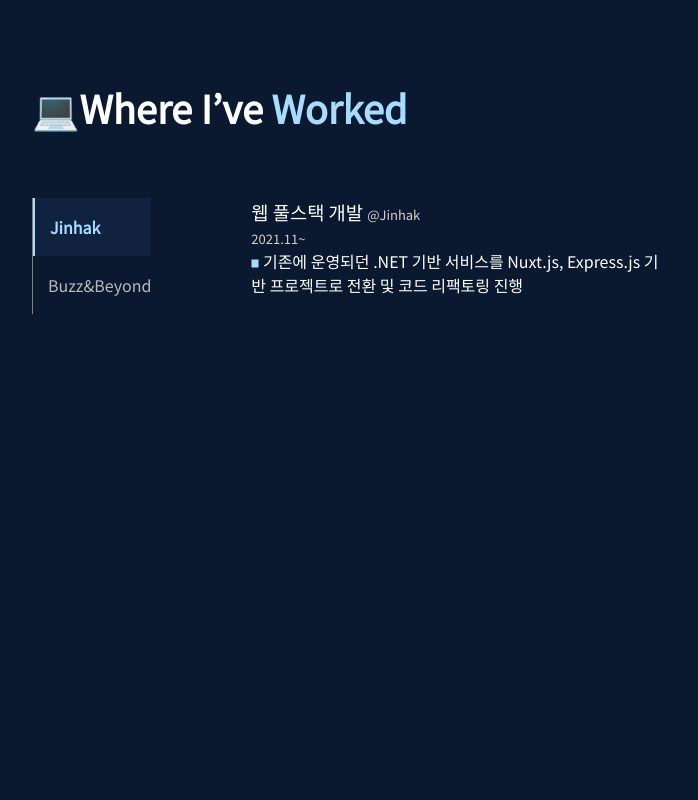
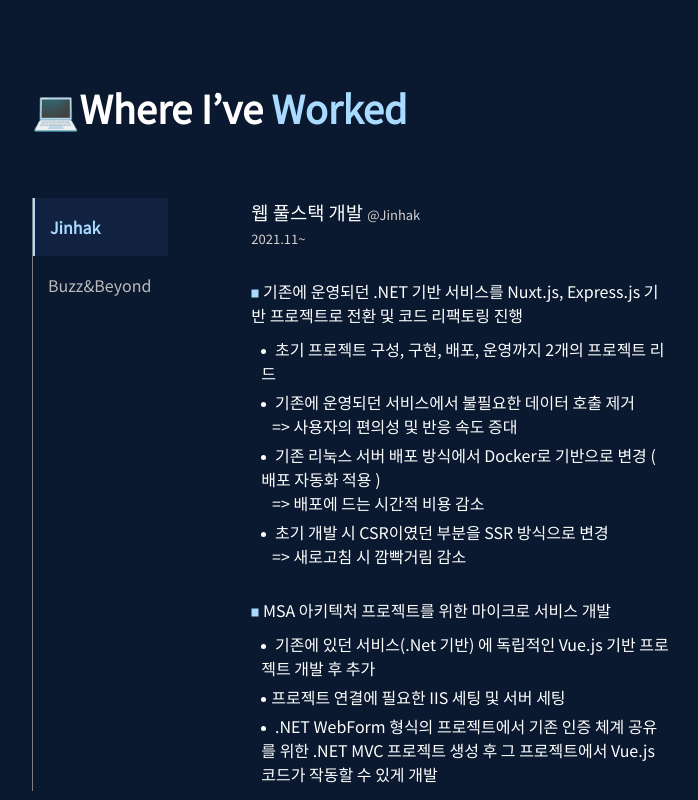
Before and after one commit to yaejin9503/portfoliov2, a Vue app: page / in a window 1280 px wide. Shown: the part 800-1600 px from the top of the page, without its empty margins (288-986 px from the left). Built offline with nearby package versions, Linux system fonts and the light colour scheme.

Commit message:
중간 commit

```diff
--- a/src/assets/css/common.css
+++ b/src/assets/css/common.css
@@ -129,6 +129,7 @@ h5 {
 }
 
 .career-menu-wrap li {
+  width: 100%;
   height: 58px;
   display: flex;
   align-items: center;
@@ -161,12 +162,16 @@ h5 {
   color: #d7cfcf;
 }
 
-.career-container-wrap .text {
+.career-container-wrap > div {
+  margin-top: 30px;
+}
+
+.career-container-wrap .main-text {
   font-weight: 400;
   font-size: 16px;
 }
 
-.career-container-wrap .text::before {
+.career-container-wrap .main-text::before {
   width: 8px;
   height: 7px;
   content: "";
@@ -176,12 +181,32 @@ h5 {
   display: inline-block;
 }
 
+.career-container-wrap .sub-text-wrap {
+  margin: 10px 0px 5px 10px;
+}
+
+.career-container-wrap .sub-text-wrap p {
+  margin: 5px 0px;
+}
+
+.career-container-wrap .sub-text-wrap p::before {
+  width: 5px;
+  height: 5px;
+  content: "";
+  background: #fff;
+  /* transform: rotate(90deg); */
+  vertical-align: middle;
+  display: inline-block;
+  border-radius: 50%;
+  margin-right: 5px;
+}
+
 .tab-wrap {
   position: fixed;
   top: 200px;
   right: 120px;
   display: flex;
-  transition: all 1s;
+  transition: all 0.1s;
 }
 
 .tab-wrap ul {
@@ -190,7 +215,7 @@ h5 {
 .tab-wrap ul > li {
   color: #a9daff;
   line-height: 70px;
-  transition: all 1s;
+  cursor: pointer;
 }
 
 .tab-wrap .selected {
--- a/src/components/Home.vue
+++ b/src/components/Home.vue
@@ -37,15 +37,45 @@
             </div>
             <div class="career-container-wrap">
               <div>
-                <h5 class="text">
+                <h5 class="main-text">
                   기존에 운영되던 .NET 기반 서비스를 Nuxt.js, Express.js 기반
                   프로젝트로 전환 및 코드 리팩토링 진행
                 </h5>
-                <p></p>
+                <div class="sub-text-wrap">
+                  <p>
+                    초기 프로젝트 구성, 구현, 배포, 운영까지 2개의 프로젝트 리드
+                  </p>
+                  <p>
+                    기존에 운영되던 서비스에서 불필요한 데이터 호출 제거 <br />
+                    &nbsp;&nbsp; => 사용자의 편의성 및 반응 속도 증대
+                  </p>
+                  <p>
+                    기존 리눅스 서버 배포 방식에서 Docker로 기반으로 변경 ( 배포
+                    자동화 적용 ) <br />
+                    &nbsp;&nbsp; => 배포에 드는 시간적 비용 감소
+                  </p>
+                  <p>
+                    초기 개발 시 CSR이였던 부분을 SSR 방식으로 변경<br />
+                    &nbsp;&nbsp; => 새로고침 시 깜빡거림 감소
+                  </p>
+                </div>
               </div>
-              <div>
-                <h5></h5>
-                <p></p>
+              <div class="">
+                <h5 class="main-text">
+                  MSA 아키텍처 프로젝트를 위한 마이크로 서비스 개발
+                </h5>
+                <div class="sub-text-wrap">
+                  <p>
+                    기존에 있던 서비스(.Net 기반) 에 독립적인 Vue.js 기반
+                    프로젝트 개발 후 추가
+                  </p>
+                  <p>프로젝트 연결에 필요한 IIS 세팅 및 서버 세팅</p>
+                  <p>
+                    .NET WebForm 형식의 프로젝트에서 기존 인증 체계 공유를 위한
+                    .NET MVC 프로젝트 생성 후 그 프로젝트에서 Vue.js 코드가
+                    작동할 수 있게 개발
+                  </p>
+                </div>
               </div>
             </div>
           </div>
@@ -56,14 +86,34 @@
     <section></section>
     <div class="tab-wrap">
       <ul>
-        <li class="selected">About</li>
-        <li>Career</li>
-        <li>Projects</li>
-        <li>Skills</li>
+        <li
+          :class="selectedMenu === 1 ? 'selected' : ''"
+          @click="clickMenu('first-step-wrap', 1)"
+        >
+          About
+        </li>
+        <li
+          :class="selectedMenu === 2 ? 'selected' : ''"
+          @click="clickMenu('second-step-wrap', 2)"
+        >
+          Career
+        </li>
+        <li
+          :class="selectedMenu === 3 ? 'selected' : ''"
+          @click="clickMenu('third-step-wrap', 3)"
+        >
+          Projects
+        </li>
+        <li
+          :class="selectedMenu === 4 ? 'selected' : ''"
+          @click="clickMenu('fourth-step-wrap', 4)"
+        >
+          Skills
+        </li>
       </ul>
       <div class="left-line"></div>
       <div class="circle-wrap">
-        <div class="circle"></div>
+        <div class="circle" :style="`top:${top}%`"></div>
       </div>
     </div>
   </div>
@@ -76,5 +126,21 @@ export default {
   components: {
     // Introduce,
   },
+  data() {
+    return {
+      selectedMenu: 1,
+      top: 10,
+    };
+  },
+  methods: {
+    clickMenu(className, menuNum) {
+      document
+        .querySelector("." + className)
+        .scrollIntoView({ behavior: "smooth" });
+      this.selectedMenu = menuNum;
+      this.top =
+        menuNum === 1 ? 10 : menuNum === 2 ? 35 : menuNum === 3 ? 70 : 90;
+    },
+  },
 };
 </script>
```
